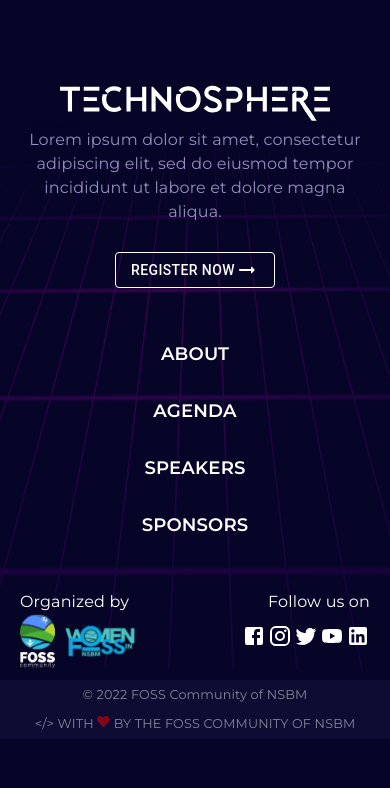
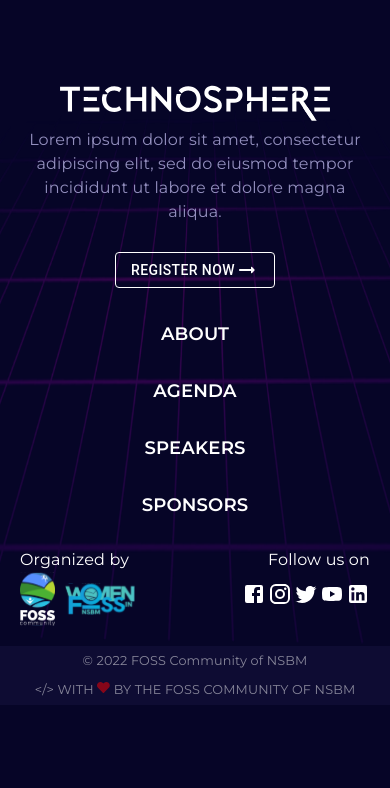
Before and after one commit to fossnsbm/technosphere-web, a React (Vite) app: page / in a window 390 px wide. Shown: the top 788 px of the page. Built offline with nearby package versions, Linux system fonts and the light colour scheme.

Commit message:
Fixed some issues in alignments

```diff
--- a/src/components/Footer.scss
+++ b/src/components/Footer.scss
@@ -1,4 +1,9 @@
 .footerPadding {
+    padding-right: 108px;
+    padding-left: 108px;
+    margin-bottom: 10px;
+}
+.CopyrightPadding{
     padding-right: 108px;
     padding-left: 108px;
 }
@@ -18,6 +23,8 @@
     text-decoration: none;
     font-size: 1.13em;
     font-weight: 600;
+    margin-top: 10px;
+    margin-bottom: 10px;
 }
 
 .footerBottomMargin {
@@ -87,13 +94,19 @@
 
 @media only screen and (max-width: 900px) {
     .link {
-        margin-bottom: 30px;
+        margin-top: 15px;
+        margin-bottom: 15px;
+    }
+
+    .LinkList{
+        padding-top: 15px;
+        padding-bottom: 15px;
     }
 
     .CenterAlign {
         text-align: center;
         margin-top: 5px;
-        margin-bottom: 5px;
+        // marging-bottom: 15px;
     }
     .leftAlign{
         text-align: left;
@@ -104,7 +117,7 @@
         margin-left: 2px;
     }
 
-    .footerPadding {
+    .footerPadding, .CopyrightPadding {
         padding-right: 20px;
         padding-left: 20px;
     }
@@ -114,8 +127,9 @@
         height: auto;
     }
 
-    .copyright {
+    .copyrightText {
         margin-top: 5px;
+        margin-bottom: 5px;
     }
 
     .intro {
@@ -129,6 +143,14 @@
     .footer{
         background-size: 250% 85%;
         background-position-y:50px;
+    }
+
+    .footerRight{
+        margin-bottom: 15px;
+    }
+
+    .mobileMargin{
+        margin-top: 15px;
     }
 
     //active bellow commented codes if need to change the font size on desktop view(maxWidth>60)
--- a/src/components/Footer.tsx
+++ b/src/components/Footer.tsx
@@ -13,23 +13,25 @@ function Footer() {
   return (
     <div className="footer">
       <div className="footerPadding">
-        <Grid container direction="row" justifyContent="space-between" alignItems="stretch" >
+        <Grid container direction="row" justifyContent="space-between" alignItems="stretch" className="footerBottomMargin">
+
 
           <Grid item xs={12} md={4} className="CenterAlign">
             <img src={Technosphere} alt="Technosphere Logo" className="mobileSize3" />
             <p className="intro">
               Lorem ipsum dolor sit amet, consectetur adipiscing elit, sed do eiusmod tempor incididunt ut labore et dolore magna aliqua.
             </p>
-            <div className="footerBottomMargin mobileMargin">
+            <div >
               <Button variant="outlined" href="#outlined-buttons" color="inherit">
                 REGISTER NOW <ArrowRightAltRoundedIcon />
               </Button>
             </div>
           </Grid>
 
+
           <Grid xs={12} md={2} style={{ marginTop: "0.5%" }}
             alignItems="center" justifyContent="space-between" direction="column"
-            className="LinkList footerBottomMargin" >
+            className="LinkList" >
 
             <Link to="/" className="link">ABOUT</Link>
             <Link to="/" className="link">AGENDA</Link>
@@ -39,13 +41,13 @@ function Footer() {
           </Grid>
 
           <Grid item xs={12} sm={12} md={4}
-            style={{ marginTop: "0.5%" }}
+
             sx={{
               flexDirection: { xs: "row", sm: "row", md: "column" },
               alignItems: { xs: "flex-start", sm: "flex-start", md: "flex-end" }
             }}
             justifyContent="space-between" className="FooterRight">
-            <div className="leftAlign">
+            <div className="leftAlign ">
               Organized by
               <div className="Logos">
                 <img src={FOSSLogo} alt="FOSS Logo" className="LogoImg mobileSize1" />
@@ -55,7 +57,7 @@ function Footer() {
 
             <div>
               Follow us on
-              <div className="footerBottomMargin">
+              <div className="#">
                 <a href="https://www.facebook.com/foss.nsbm/" target={"_blank"}>
                   <Facebook style={{ color: 'white' }} className="SocialLogo" />
                 </a>
@@ -80,23 +82,18 @@ function Footer() {
 
       </div>
 
-      <div className="copyright footerPadding">
+      <div className="copyright CopyrightPadding">
         <Grid container justifyContent="space-between"
           sx={{
             flexDirection: { xs: "column", sm: "column", md: "row" },
             alignItems: { xs: "center", sm: "center", md: "center" }
           }}>
-
           <p className="copyrightText CenterAlign">© 2022 FOSS Community of NSBM</p>
-
-
           <p className="copyrightText CenterAlign">
             &lt;/&gt; WITH <FaHeart color={"red"} className="heart" /> BY THE FOSS COMMUNITY OF NSBM
           </p>
-
         </Grid>
       </div>
-
 
     </div>
   );
--- a/src/pages/Home.tsx
+++ b/src/pages/Home.tsx
@@ -2,6 +2,6 @@ import Footer from "../components/Footer"
 
 export const HomePage = () => {
   return (
-    <Footer />
+    <Footer />//remove this line when adding other home components
   );
 };
```
